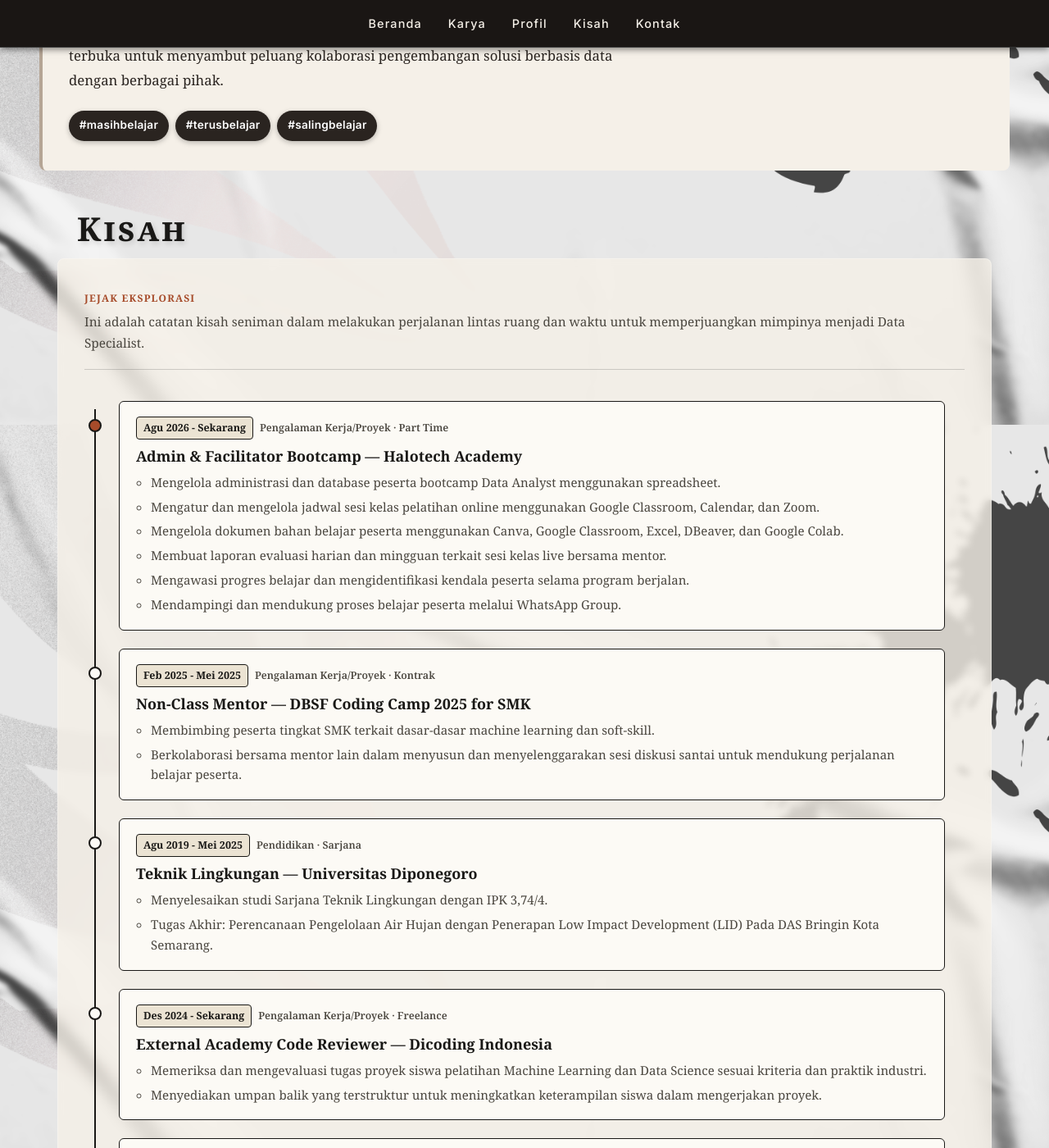
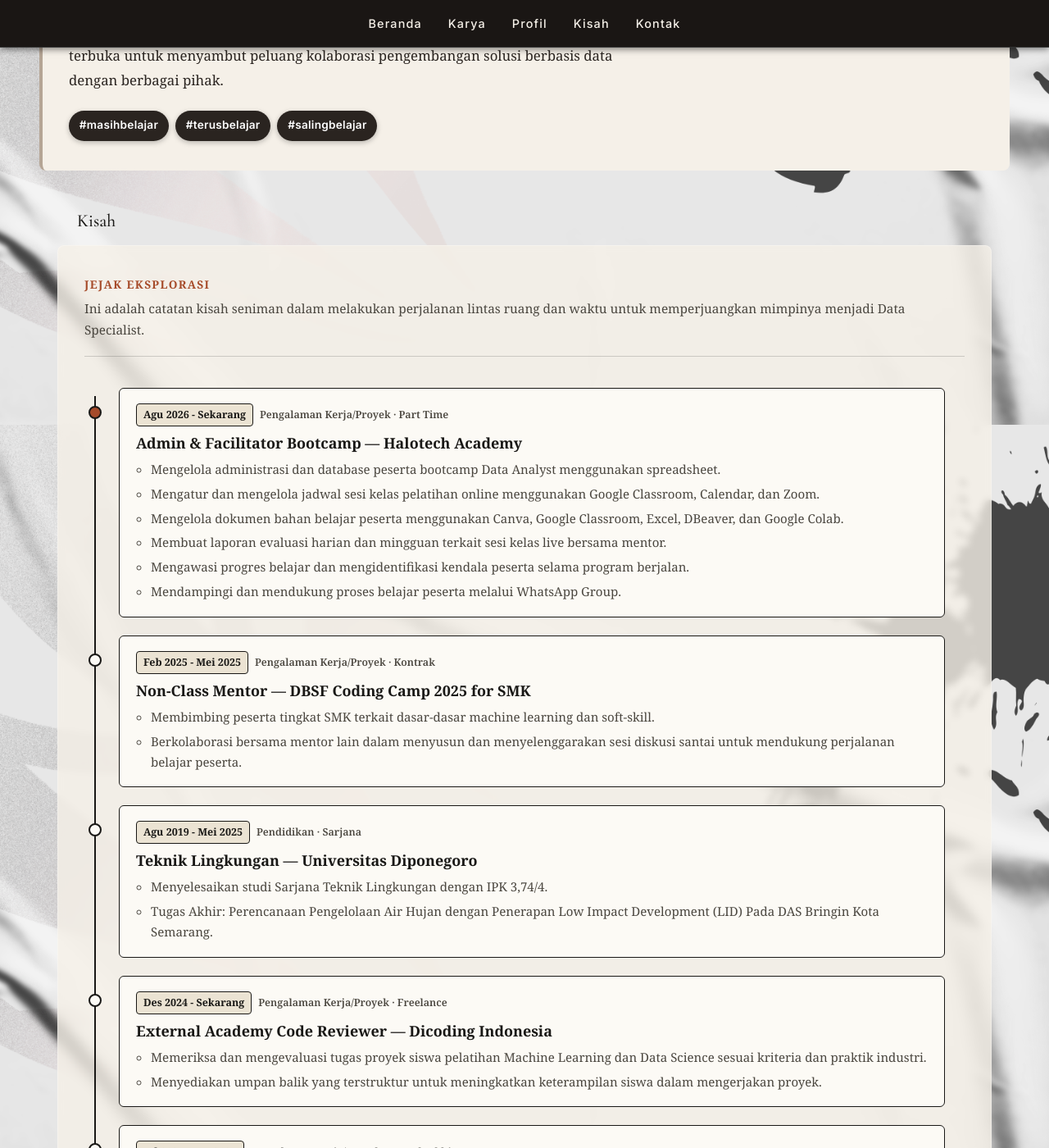
Before and after one commit to Sulbae/Sulbae.github.io, a Jekyll site: the page built from index.md, in a window 1280 px wide and 1400 px high, scrolled down 2182 px. Shown: the whole window at 82% size. Built offline with Jekyll 4.4.1, drawn with Linux system fonts in a browser that asks for light colours.

Commit message:
Update home.css

```diff
--- a/assets/css/home.css
+++ b/assets/css/home.css
@@ -961,15 +961,15 @@ details[open]::details-content {
 }
 
 #kisah .kisah-title {
-  margin: 0;
-  font-family: var(--font-serif, Georgia, serif);
-  font-variant: small-caps;
-  font-size: clamp(1.9rem, 3.5vw, 2.5rem);
-  font-weight: 700;
-  line-height: 1.15;
-  letter-spacing: 0.08em;
+  font-family: var(--font-heading);
+  font-size: 1.35rem;
+  font-weight: 500;
+  margin: 2.5rem 0 1rem;
+  line-height: 1.25;
   color: var(--tinta-pekat);
-  text-shadow: 2px 3px 6px rgba(0, 0, 0, 0.14);
+  font-variant: normal;
+  letter-spacing: normal;
+  text-shadow: none;
 }
 
 /* Card krem yang sebelumnya membungkus semuanya, kini dimulai di bawah judul */
@@ -994,7 +994,7 @@ details[open]::details-content {
 
 #kisah .kisah-kicker {
   display: inline-block;
-  font-size: 0.75rem;
+  font-size: 0.85rem;
   font-weight: 700;
   letter-spacing: 0.1em;
   text-transform: uppercase;
```
